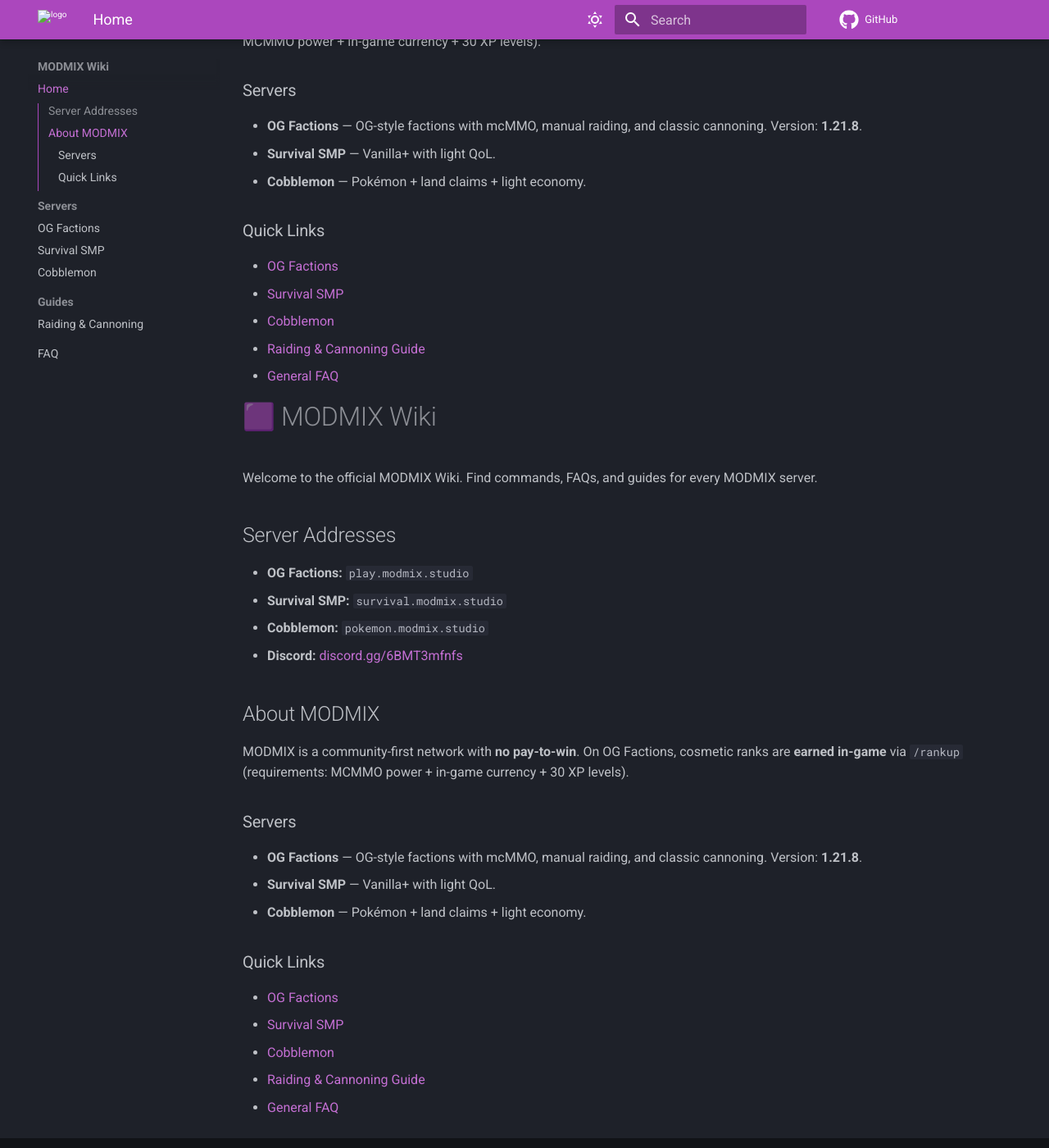
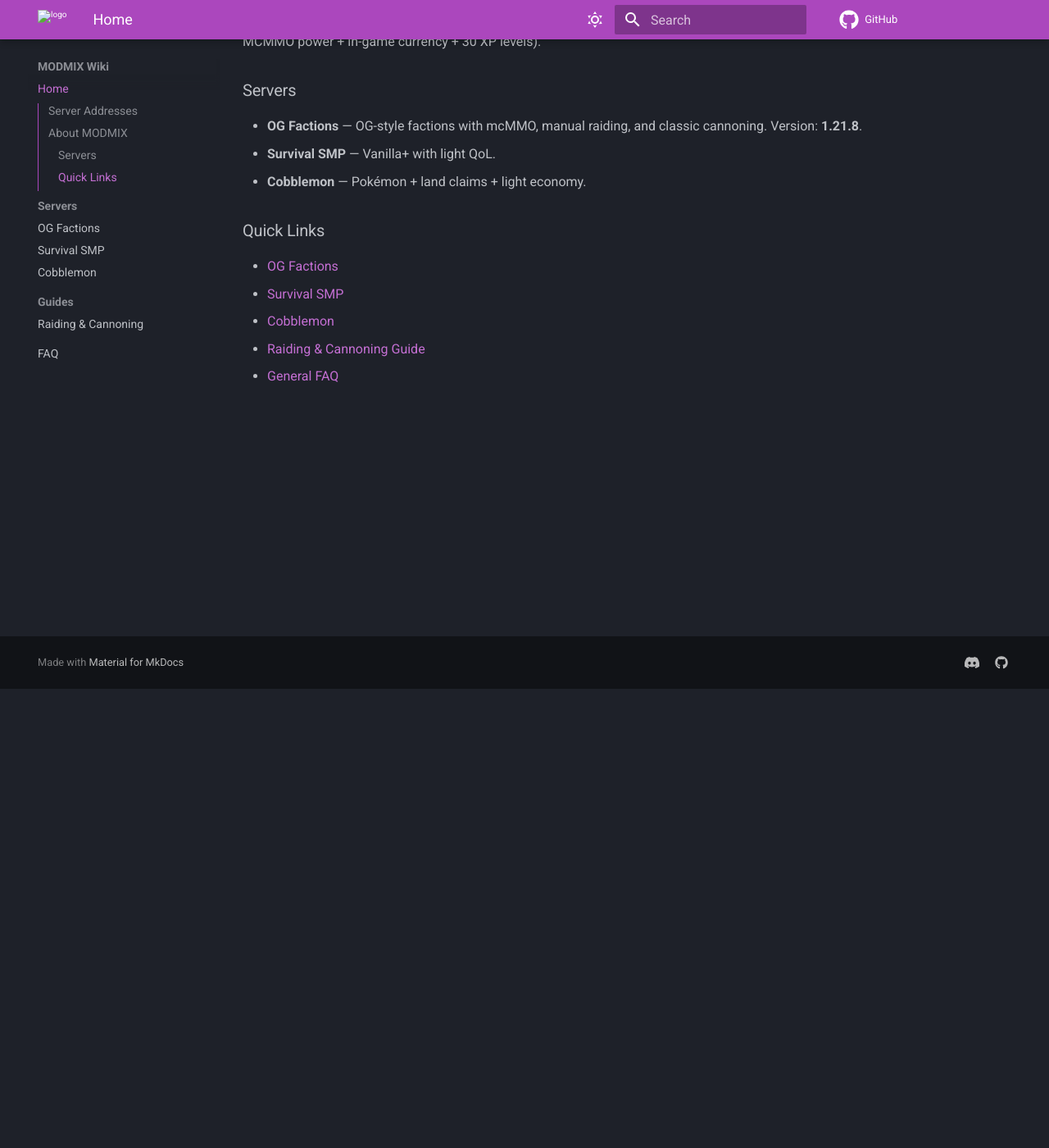
Before and after one commit to SmallSansSerif/modmix-wiki, an MkDocs documentation site: the page built from docs/index.md, in a window 1280 px wide and 1400 px high, scrolled down 560 px. Shown: the whole window at 82% size. Built offline with MkDocs 1.6.1 and Material for MkDocs 9.7.7, drawn with Linux system fonts in a browser that asks for light colours; comment, search, counter and statistics services are not loaded.

Commit message:
Update index.md

```diff
--- a/docs/index.md
+++ b/docs/index.md
@@ -24,29 +24,3 @@
 - [Cobblemon](cobblemon.md)
 - [Raiding & Cannoning Guide](raiding.md)
 - [General FAQ](faq.md)
-
-
-# 🟪 MODMIX Wiki
-
-Welcome to the official MODMIX Wiki. Find commands, FAQs, and guides for every MODMIX server.
-
-## Server Addresses
-- **OG Factions:** `play.modmix.studio`
-- **Survival SMP:** `survival.modmix.studio`
-- **Cobblemon:** `pokemon.modmix.studio`
-- **Discord:** [discord.gg/6BMT3mfnfs](https://discord.gg/6BMT3mfnfs)
-
-## About MODMIX
-MODMIX is a community-first network with **no pay-to-win**. On OG Factions, cosmetic ranks are **earned in-game** via `/rankup` (requirements: MCMMO power + in-game currency + 30 XP levels).
-
-### Servers
-- **OG Factions** — OG-style factions with mcMMO, manual raiding, and classic cannoning. Version: **1.21.8**.
-- **Survival SMP** — Vanilla+ with light QoL.
-- **Cobblemon** — Pokémon + land claims + light economy.
-
-### Quick Links
-- [OG Factions](factions.md)
-- [Survival SMP](survival.md)
-- [Cobblemon](cobblemon.md)
-- [Raiding & Cannoning Guide](raiding.md)
-- [General FAQ](faq.md)
```
